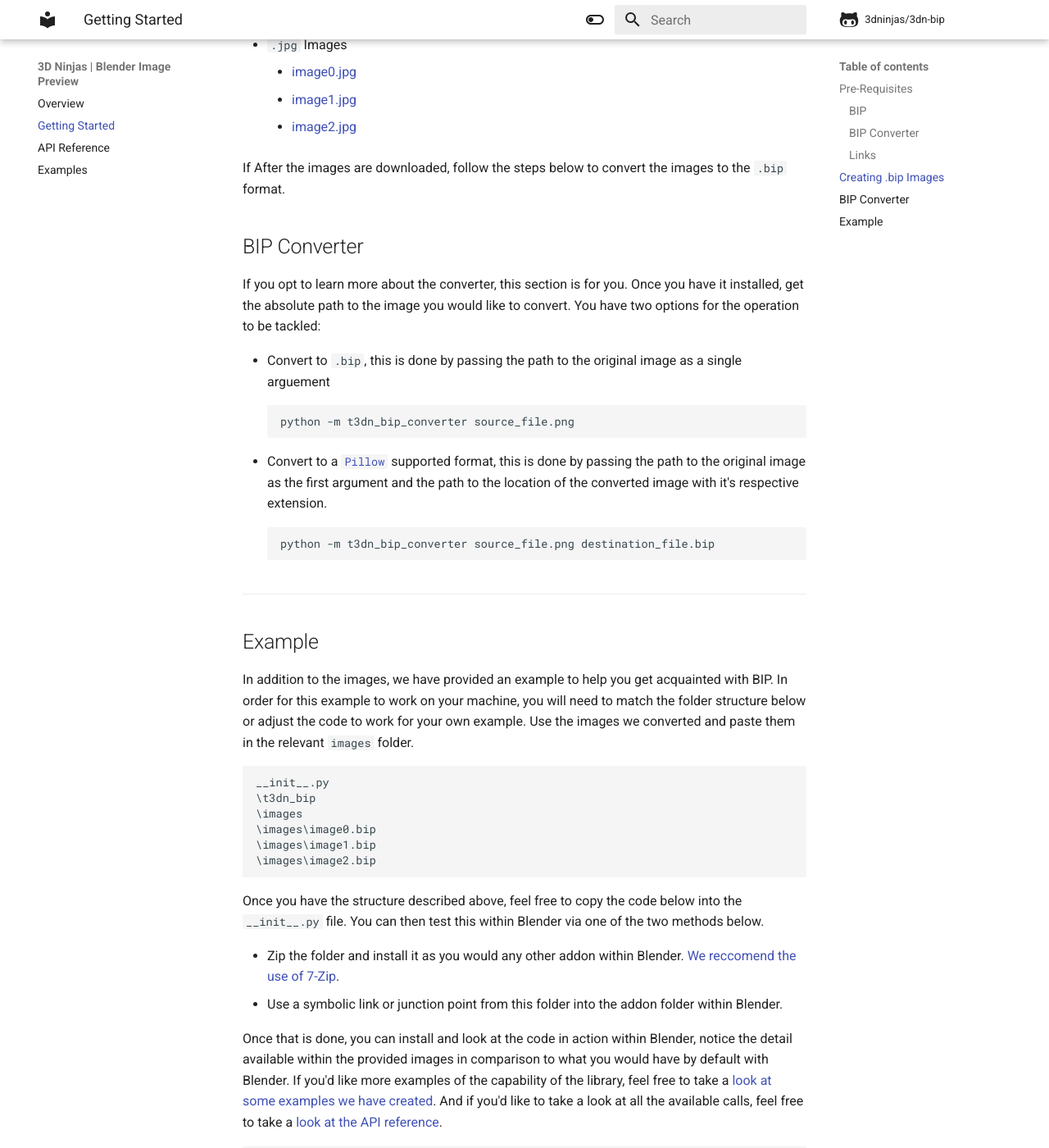
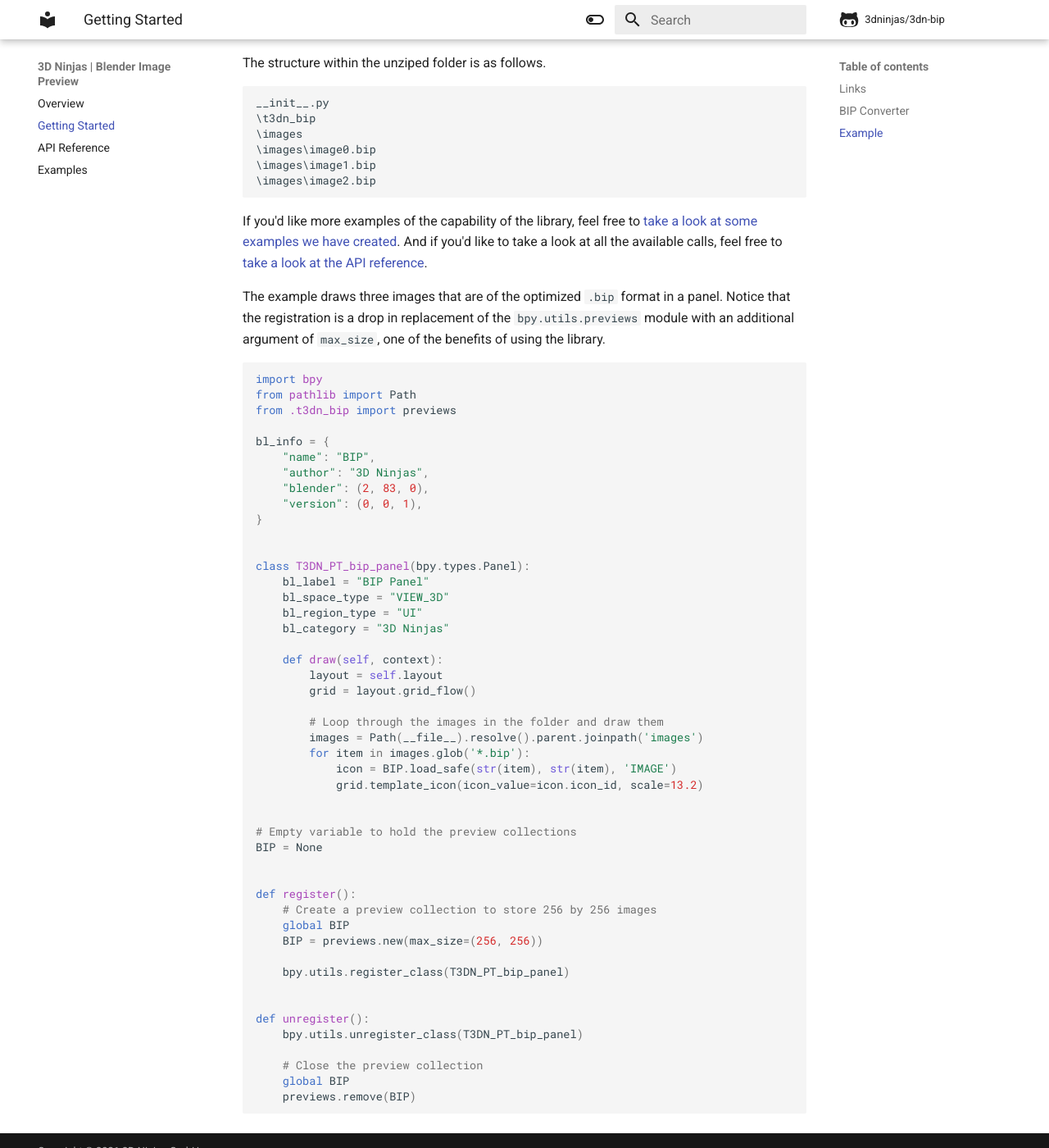
Before and after one commit to bonjorno7/3dn-bip, an MkDocs documentation site: the page built from docs/getting_started.md, in a window 1280 px wide and 1400 px high, scrolled down 1055 px. Shown: the whole window at 82% size. Built offline with MkDocs 1.6.1 and Material for MkDocs 9.7.7, drawn with Linux system fonts in a browser that asks for light colours; comment, search, counter and statistics services are not loaded; some of the changed text lies outside the part shown.

Commit message:
update getting_started.md and add resources
- updated the `Getting Started` guide
- added a `.zip` folder with the required resources

````diff
--- a/docs/getting_started.md
+++ b/docs/getting_started.md
@@ -1,65 +1,34 @@
-## Pre-Requisites
+Get Library via PyPI:
 
-To get started, you will either have to:
+```
+python -m pip install t3dn-bip
+```
 
-### BIP
+Get Converter via PyPI:
 
--   Download the repository and copy the `t3dn_bip` folder within the package
-    to a folder within your addon.
--   Download the library from `pip`, find it's location and copy the `t3dn_bip`
-    folder to a folder within your addon.
-
-### BIP Converter
-
--   Get the converter from `pip`, you can get the resource using the relevant
-    link from below.
+```
+python -m pip install t3dn-bip-converter
+```
 
 ### Links
 
--   BIP (Github Repository): [https://github.com/3dninjas/3dn-bip/](https://github.com/3dninjas/3dn-bip/)
--   BIP (PIP/PyPI Project): [https://pypi.org/project/t3dn-bip/](https://pypi.org/project/t3dn-bip/)
--   BIP Converter (PIP/PyPI Project): [https://pypi.org/project/t3dn-bip-converter/](https://pypi.org/project/t3dn-bip-converter/)
+-   GitHub: [https://github.com/3dninjas/3dn-bip/](https://github.com/3dninjas/3dn-bip/)
+-   Library @ PyPI: [https://pypi.org/project/t3dn-bip/](https://pypi.org/project/t3dn-bip/)
+-   Converter @ PyPI: [https://pypi.org/project/t3dn-bip-converter/](https://pypi.org/project/t3dn-bip-converter/)
 
 ---
 
-## Creating `.bip` Images
-
-In order to get the best results out of the library, we recommend using the
-`.bip` format. You can choose to download the already converted images from
-below, but if you'd like to get acquainted with the
-[BIP Converter](https://pypi.org/project/t3dn-bip-converter/), dowload the `.jpg`
-images and follow the guide below that to convert them to `.bip`
-
--   `.bip` Images
-
-    -   [image0.bip](\images\image0.bip)
-    -   [image1.bip](\images\image1.bip)
-    -   [image2.bip](\images\image2.bip)
-
--   `.jpg` Images
-
-    -   [image0.jpg](\images\image0.jpg)
-    -   [image1.jpg](\images\image1.jpg)
-    -   [image2.jpg](\images\image2.jpg)
-
-If After the images are downloaded, follow the steps below to convert the images to
-the `.bip` format.
-
 ## BIP Converter
 
-If you opt to learn more about the converter, this section is for you. Once you
-have it installed, get the absolute path to the image you would like to convert.
-You have two options for the operation to be tackled:
-
 -   Convert to `.bip`, this is done by passing the path to the original image as
-    a single arguement
+    a single arguement.
     ```
     python -m t3dn_bip_converter source_file.png
     ```
--   Convert to a [`Pillow`](https://pillow.readthedocs.io/en/stable/handbook/image-file-formats.html)
-    supported format, this is done by passing the path to the original image as
-    the first argument and the path to the location of the converted image with
-    it's respective extension.
+-   Convert to a [`Pillow` supported format](https://pillow.readthedocs.io/en/stable/handbook/image-file-formats.html),
+    this is done by passing the path to the original image as the first argument
+    and the path to the location of the converted image with it's respective
+    extension.
     ```
     python -m t3dn_bip_converter source_file.png destination_file.bip
     ```
@@ -68,11 +37,12 @@
 
 ## Example
 
-In addition to the images, we have provided an example to help you get
-acquainted with BIP. In order for this example to work on your machine, you will
-need to match the folder structure below or adjust the code to work for your own
-example. Use the images we converted and paste them in the relevant `images`
-folder.
+Download the `.zip` from the link below to get the resources referenced in the
+example.
+
+-   [BIP Getting Started](_resources\BIP.zip)
+
+The structure within the unziped folder is as follows.
 
 ```
 __init__.py
@@ -83,38 +53,26 @@
 \images\image2.bip
 ```
 
-Once you have the structure described above, feel free to copy the code below
-into the `__init__.py` file. You can then test this within Blender via one of
-the two methods below.
+If you'd like more examples of the capability of the library, feel free to
+[take a look at some examples we have created](examples.md). And if you'd like
+to take a look at all the available calls, feel free to
+[take a look at the API reference](api_reference.md).
 
--   Zip the folder and install it as you would any other addon within Blender.
-    [We reccomend the use of 7-Zip](https://www.7-zip.org/download.html).
--   Use a symbolic link or junction point from this folder into the addon folder
-    within Blender.
-
-Once that is done, you can install and look at the code in action within
-Blender, notice the detail available within the provided images in comparison to
-what you would have by default with Blender.
-If you'd like more examples of the capability of the library, feel free to take
-a [look at some examples we have created](examples.md).
-And if you'd like to take a look at all the available calls, feel free to take a
-[look at the API reference](api_reference.md).
+The example draws three images that are of the optimized `.bip` format in a
+panel. Notice that the registration is a drop in replacement of the
+`bpy.utils.previews` module with an additional argument of `max_size`, one of
+the benefits of using the library.
 
 ```python
+import bpy
 from pathlib import Path
-import bpy
-import bpy.utils.previews
 from .t3dn_bip import previews
 
 bl_info = {
     "name": "BIP",
     "author": "3D Ninjas",
-    "description": "",
     "blender": (2, 83, 0),
     "version": (0, 0, 1),
-    "location": "",
-    "warning": "",
-    "category": "Generic"
 }
 
 
@@ -125,47 +83,32 @@
     bl_category = "3D Ninjas"
 
     def draw(self, context):
-
-        bip = PREVIEW_COLL['images']
-
-        # NOTE: Ensure the .bip images are in the `images' folder.
-        images = Path(__file__).resolve().parent.joinpath('images')
-        images = images.glob('*.bip')
-
         layout = self.layout
         grid = layout.grid_flow()
 
         # Loop through the images in the folder and draw them
-        for item in images:
-            image = str(item)
-            try:
-                icon = bip[image]
-            except KeyError:
-                icon = bip.load(image, image, 'IMAGE')
-
+        images = Path(__file__).resolve().parent.joinpath('images')
+        for item in images.glob('*.bip'):
+            icon = BIP.load_safe(str(item), str(item), 'IMAGE')
             grid.template_icon(icon_value=icon.icon_id, scale=13.2)
 
 
-# Empty dictionary to hold the preview collections
-PREVIEW_COLL = {}
+# Empty variable to hold the preview collections
+BIP = None
 
 
 def register():
-    global PREVIEW_COLL
-
-    # Preview collection to store 256 by 256 images
-    PREVIEW_COLL['images'] = previews.new(max_size=(256, 256), lazy_load=True)
+    # Create a preview collection to store 256 by 256 images
+    global BIP
+    BIP = previews.new(max_size=(256, 256))
 
     bpy.utils.register_class(T3DN_PT_bip_panel)
 
 
 def unregister():
-    global PREVIEW_COLL
-
     bpy.utils.unregister_class(T3DN_PT_bip_panel)
 
-    # Remove the collections from the `PREVIEW_COLL` dictionary
-    for item in PREVIEW_COLL.values():
-        previews.remove(item)
-    PREVIEW_COLL.clear()
+    # Close the preview collection
+    global BIP
+    previews.remove(BIP)
 ```
````
Also changed, not shown: 1 other file.
